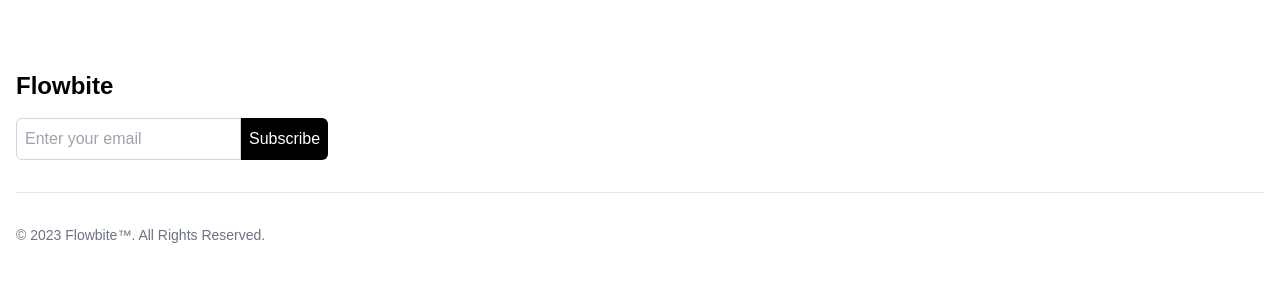
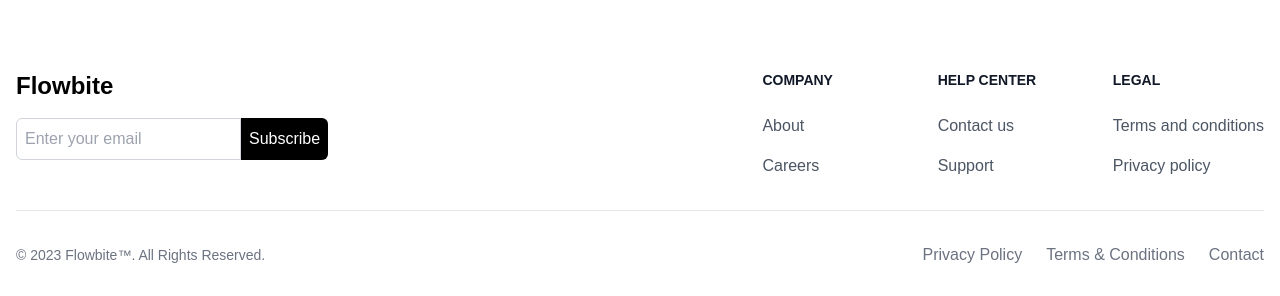
Before and after one commit to chatterjeekushal/next_blog_app, a Next.js app: page /blog in a window 1280 px wide. Shown: the part 1510-1806 px from the top of the page. Built offline with nearby package versions, Linux system fonts and the light colour scheme.

Commit message:
add file

```diff
--- a/src/app/blog/page.tsx
+++ b/src/app/blog/page.tsx
@@ -20,7 +20,7 @@ export default async function Blog() {
     return (
         <div className="grid grid-cols-1 md:grid-cols-2 lg:grid-cols-2 xl:grid-cols-2 2xl:grid-cols-3 mt-10">
             {blogs.map((blog: Blog) => (
-                <CardContainer key={blog.id} className="inter-var w-80 md:w-full lg:w-full">
+                <CardContainer key={blog.id} className="inter-var w-full md:w-full lg:w-full">
                     <CardBody className="bg-gray-100 relative group dark:bg-black dark:border-white/[0.2] border border-black/[0.1] sm:w-[30rem] h-auto rounded-xl p-6 shadow-sm dark:hover:shadow-2xl dark:hover:shadow-emerald-500/[0.1]">
                         <CardItem translateZ="100" className="w-full mt-4">
                             <Image
--- a/src/components/Footer.tsx
+++ b/src/components/Footer.tsx
@@ -32,14 +32,79 @@ const Footer = () => {
               </div>
             </form>
           </div>
-          {/* ...rest of your code remains unchanged... */}
+          <div className="grid grid-cols-2 gap-8 sm:gap-6 sm:grid-cols-3">
+            <div>
+              <h2 className="mb-6 text-sm font-semibold text-gray-900 uppercase dark:text-white">
+                Company
+              </h2>
+              <ul className="text-gray-600 dark:text-gray-400">
+                <li className="mb-4">
+                  <a href="#" className="hover:underline">
+                    About
+                  </a>
+                </li>
+                <li>
+                  <a href="#" className="hover:underline">
+                    Careers
+                  </a>
+                </li>
+              </ul>
+            </div>
+            <div>
+              <h2 className="mb-6 text-sm font-semibold text-gray-900 uppercase dark:text-white">
+                Help center
+              </h2>
+              <ul className="text-gray-600 dark:text-gray-400">
+                <li className="mb-4">
+                  <a href="#" className="hover:underline">
+                    Contact us
+                  </a>
+                </li>
+                <li>
+                  <a href="#" className="hover:underline">
+                    Support
+                  </a>
+                </li>
+              </ul>
+            </div>
+            <div>
+              <h2 className="mb-6 text-sm font-semibold text-gray-900 uppercase dark:text-white">
+                Legal
+              </h2>
+              <ul className="text-gray-600 dark:text-gray-400">
+                <li className="mb-4">
+                  <a href="#" className="hover:underline">  Terms and conditions</a>
+                </li>
+                <li>  <a href="#" className="hover:underline">Privacy policy</a></li>
+              </ul>
+            </div>
+          </div>
         </div>
         <hr className="my-6 border-gray-200 sm:mx-auto dark:border-gray-700 lg:my-8" />
         <div className="sm:flex sm:items-center sm:justify-between">
           <span className="text-sm text-gray-500 sm:text-center dark:text-gray-400">
             © 2023 <a href="https://flowbite.com/" className="hover:underline">Flowbite™</a>. All Rights Reserved.
           </span>
-          {/* ...social media icons... */}
+          <div className="flex mt-4 space-x-6 sm:justify-center sm:mt-0">
+            <a
+              href="#"
+              className="text-gray-500 hover:text-gray-900 dark:hover:text-white"
+            >
+              Privacy Policy
+            </a>
+            <a
+              href="#"
+              className="text-gray-500 hover:text-gray-900 dark:hover:text-white"
+            >
+              Terms &amp; Conditions
+            </a>
+            <a
+              href="#"
+              className="text-gray-500 hover:text-gray-900 dark:hover:text-white"
+            >
+              Contact
+            </a>
+          </div>
         </div>
       </div>
     </footer>
```
